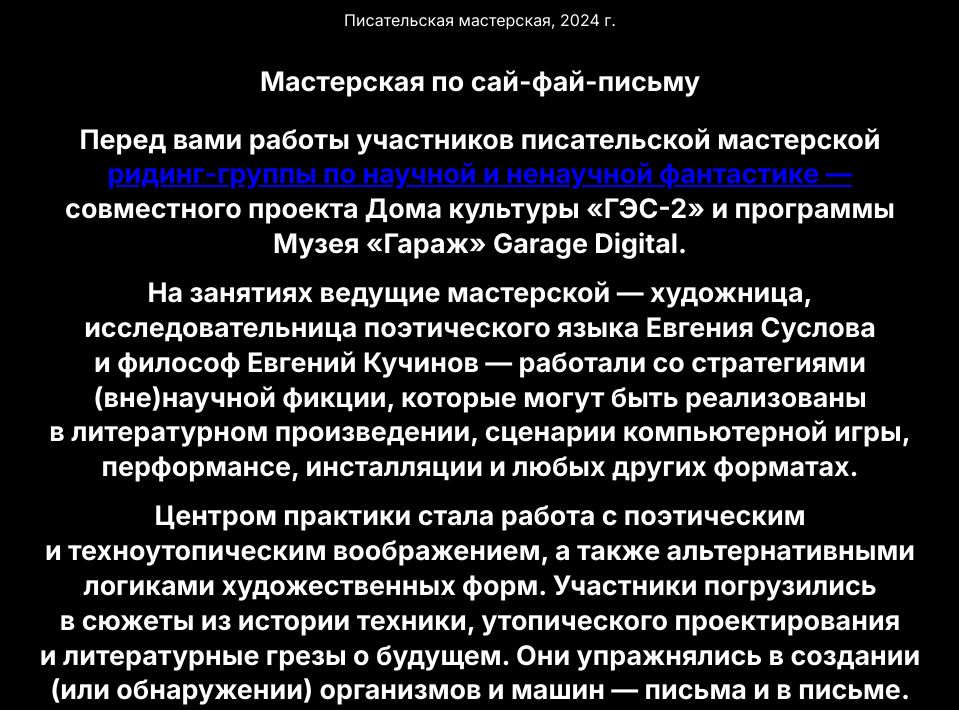
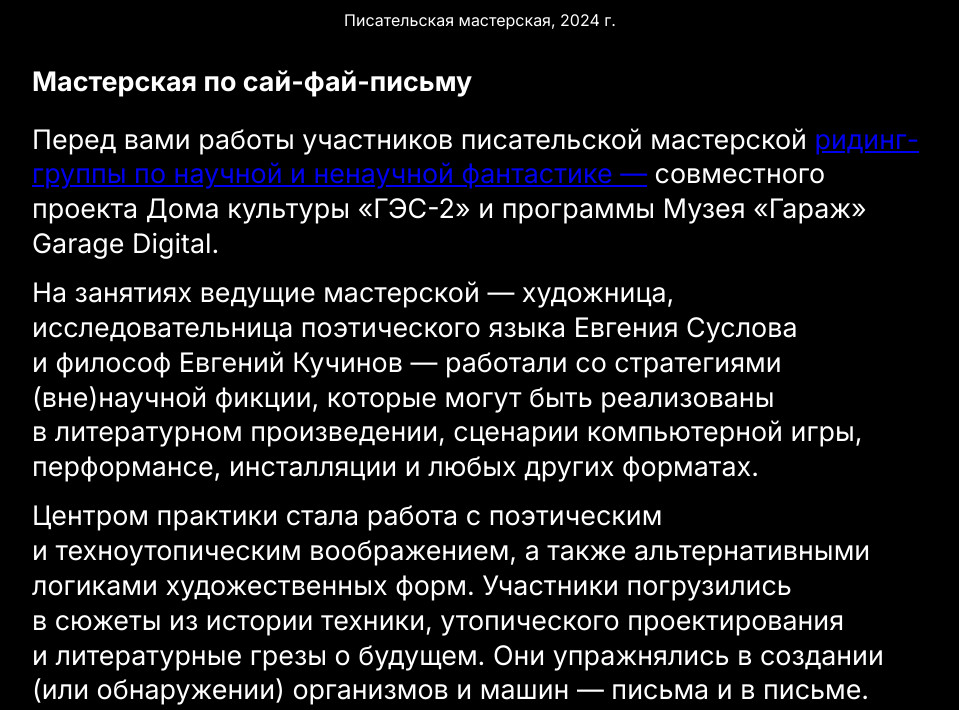
Before and after one commit to thisnameistacken/zin, a plain HTML site: page index.html in a window 1280 px wide. Shown: the part 770-1480 px from the top of the page, without its empty margins (160-1119 px from the left). Drawn offline with Linux system fonts and the light colour scheme.

Commit message:
font and text alignment

```diff
--- a/styles.css
+++ b/styles.css
@@ -3,14 +3,14 @@
 body {
     display: flex;
     flex-direction: column;
-    justify-content: left;
-    align-items: left;
+    justify-content: flex-start;
+    align-items: flex-start;
     min-height: 100vh;
     margin: 0;
     padding: 20px;
     font-family: 'Inter', sans-serif;
     font-size: 1.2em;
-    text-align: center;
+    text-align: left;
     line-height: 1.3;
     background-color: #000;
     color: #fff;
@@ -19,19 +19,23 @@ body {
 h1 {
     font-size: 1.6em;
     margin-bottom: 0.5em;
+    font-weight: 700;
     color: #fff;
 }
 
 h2 {
     font-size: 1.4em;
     margin-bottom: 0.5em;
+    font-weight: 700;
     color: #fff;
 }
 
 p, img, ul, li, section, figcaption {
     max-width: 70vw;
     margin: 0 auto 0.5em auto;
+    font-weight: 400;
     color: #fff;
+    text-align: left;
 }
 
 img {
@@ -42,14 +46,14 @@ img {
 .foot-container {
     width: 100%;
     display: flex;
-    justify-content: center;
+    justify-content: flex-start; /* Выровнено по левому краю */
     margin-top: 20px;
     color: #fff;
 }
 
 .foot {
     max-width: 70vw;
-    text-align: left;
+    text-align: left; /* Выровнено по левому краю */
     padding: 0 10px;
     word-break: break-word;
 }
@@ -90,4 +94,5 @@ hr {
     margin-top: 10px;
     font-size: 1.1em;
     color: #fff;
+    text-align: left;
 }
```
